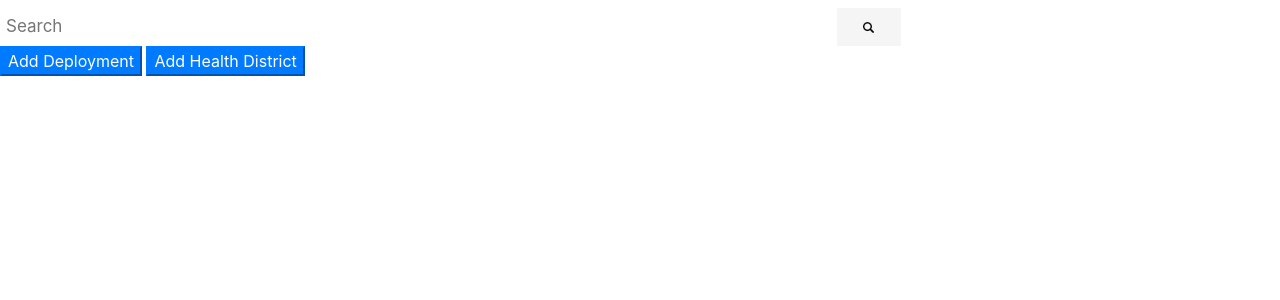
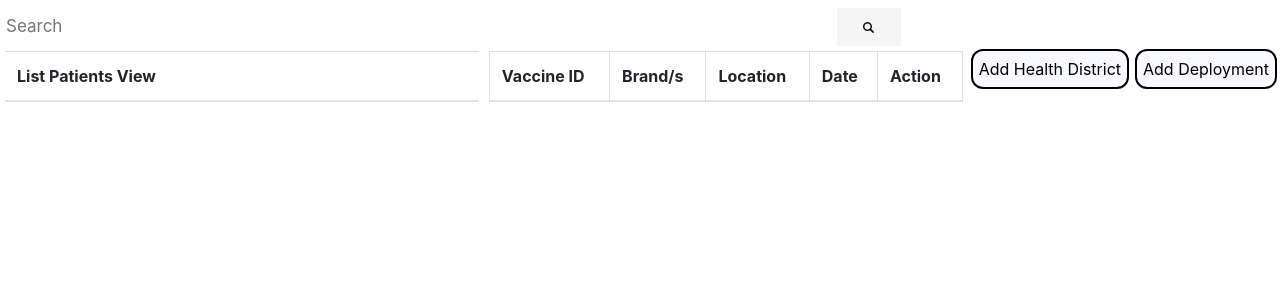
Before and after one commit to hawngrk/BaguioSMIT2, a PHP site: page /Admin/ManageDep.html in a window 1280 px wide. Shown: the top 300 px of the page. Run offline with PHP 8.4, Linux system fonts and the light colour scheme; lists and menus that the app fills with data are empty.

Commit message:
CSSAdmin and ManageDep minor update

```diff
--- a/Admin/ManageDep.html
+++ b/Admin/ManageDep.html
@@ -14,7 +14,6 @@
 
     <link href="../css/cssAdmin.css" rel="stylesheet">
     <title>Manage Vaccine</title>
-
 </head>
 <body>
 
@@ -27,7 +26,7 @@
     </form>
 </div>
 
-<button id = "addDepBtn" type="button" class="button btn-primary">
+<button id = "addDepBtn" type="button" class="button4 btn-primary">
     Add Deployment
 </button>
 
@@ -35,7 +34,8 @@
     <div class="modal-content">
         <span id = "close1" class="close">&times;</span>
         <div class="AddDeployment-PopUp">
-            <h3>Add Deployment</h3>>
+            <h3>Add Deployment</h3>
+            <div class="form-group">
                 <label for="district">Select Health District: </label>
                 <select name="district" id="district">
                     <option value="d1">District 1</option>
@@ -43,7 +43,9 @@
                     <option value="d3">District 3</option>
                     <option value="d4">District 4</option>
                 </select>
+            </div>
 
+            <div class="form-group">
                 <label for="PatientCateg">Category of patients: </label>
                 <select name="PatientCateg" id="PatientCateg">
                     <option value="A1">A1</option>
@@ -51,10 +53,14 @@
                     <option value="A3">A3</option>
                     <option value="A4">A4</option>
                 </select>
+            </div>
 
+            <div class="form-group">
                 <label for="date">Date: </label>
                 <input type="date" id="date" name="date">
+            </div>
 
+            <div class="form-group">
                 <label for="VaccineBr">Select Vaccine Brand: </label>
                 <select name="VaccineB" id="VaccineBr">
                     <option value="V1">V1</option>
@@ -62,7 +68,9 @@
                     <option value="V3">V3</option>
                     <option value="V4">V4</option>
                 </select>
+            </div>
 
+            <div class="form-group">
                 <label for="VaccineLot">Select Vaccine Lot: </label>
                 <select name="VaccineLot" id="VaccineLot">
                     <option value="VL1">VL1</option>
@@ -70,7 +78,9 @@
                     <option value="VL3">VL3</option>
                     <option value="VL4">VL4</option>
                 </select>
+            </div>
 
+            <div class="form-group">
                 <label for="VaccineBat">Select Vaccine Lot: </label>
                 <select name="VaccineLot" id="VaccineBat">
                     <option value="bat1">bat1</option>
@@ -80,27 +90,30 @@
                 </select>
             </div>
 
-        <button id = "cancel1"> Cancel </button>
-        <button id = 'next'> Next</button>
+        </div>
+
+        <button id = "cancel1" type="button" class="button5 btn-primary"> Cancel </button>
+        <button id = 'add1' type="button" class="button5 btn-primary"> Add</button>
     </div>
 </div>
+
 
 <div id="DeployModalConf" class="modal">
     <div class="modal-content">
         <span id = "close3" class="close">&times;</span>
         <div class="AddDeploymentConf-PopUp">
             <h3> Are you sure to add this deployment? </h3>
-            <button id = "no"> No </button>
-            <button id = 'yes'> Yes </button>
+            <button id = "no1" type="button" class="button5 btn-primary"> No </button>
+            <button id = "yes1" type="button" class="button5 btn-primary"> Yes </button>
         </div>
     </div>
 </div>
 
-<button id = "addHealthDBtn" type="button" class="button btn-primary">
+<button id = "addHealthDBtn" type="button" class="button4 btn-primary">
     Add Health District
 </button>
 
-<div id="HealthDModal1" class="modal">
+<div id="HealthDModal" class="modal">
     <div class="modal-content">
         <span id = "close2" class="close">&times;</span>
         <h5 class="modal-title" id="add-VaccineTitle">Add Health District</h5>
@@ -112,27 +125,65 @@
             <input type="checkbox" id="D3" name="vehicle3" value="Boat">
             <label for="D3"> District 3</label><br>
         </div>
-        <button id = "cancel2"> Cancel </button>
-        <button id = 'add'> Add</button>
+        <button id = "cancel2" type="button" class="button5 btn-primary"> Cancel </button>
+        <button id = 'add2' type="button" class="button5 btn-primary"> Add</button>
+    </div>
+</div>
+
+<div id="HealthDModalConf" class="modal">
+    <div class="modal-content">
+        <span id = "close4" class="close">&times;</span>
+        <div class="AddDeploymentConf-PopUp">
+            <h3> Are you sure to add this Health District? </h3>
+            <button id = "no2" type="button" class="button5 btn-primary"> No </button>
+            <button id = 'yes2' type="button" class="button5 btn-primary"> Yes </button>
+        </div>
+    </div>
+</div>
+
+<div class="row">
+    <div class="column column1">
+        <table class="table">
+            <thead>
+            <th>List Patients View</th>
+            </thead>
+        </table>
+    </div>
+    <div class="column column2">
+        <table class="table table-condensed table-striped table-hover table-bordered" id="tableDeploy">
+            <thead>
+            <th>Vaccine ID</th>
+            <th>Brand/s</th>
+            <th>Location</th>
+            <th>Date</th>
+            <th>Action</th>
+            </thead>
+        </table>
     </div>
 </div>
 </body>
 
+
+
 <script>
     var modal1 = document.getElementById("DeployModal");
-    var modal2 = document.getElementById("HealthDModal1");
+    var modal2 = document.getElementById("HealthDModal");
     var modal3 = document.getElementById("DeployModalConf");
+    var modal4 = document.getElementById("HealthDModalConf");
     var addDepButt = document.getElementById("addDepBtn");
     var addHealthD = document.getElementById("addHealthDBtn");
     var cancel1 = document.getElementById("cancel1");
     var cancel2 = document.getElementById("cancel2");
-    var add = document.getElementById("add");
-    var next = document.getElementById("next");
-    var no = document.getElementById("no");
-    var yes = document.getElementById("yes");
+    var add1 = document.getElementById("add1");
+    var add2 = document.getElementById("add2");
+    var no1 = document.getElementById("no1");
+    var yes1 = document.getElementById("yes1");
+    var no2 = document.getElementById("no2");
+    var yes = document.getElementById("yes2");
     var close1 = document.getElementById("close1")
     var close2 = document.getElementById("close2")
     var close3 = document.getElementById("close3")
+    var close4 = document.getElementById("close4")
 
     addDepButt.onclick = function (){
         modal1.style.display = "block";
@@ -142,15 +193,15 @@
         modal1.style.display = "none";
     }
 
-    next.onclick = function(){
+    add1.onclick = function(){
         modal3.style.display = "block";
     }
 
-    no.onclick = function(){
+    no1.onclick = function(){
         modal3.style.display = "none";
     }
 
-    yes.onclick = function(){
+    yes1.onclick = function(){
         //enter code to add deployment here
     }
 
@@ -162,15 +213,18 @@
         modal2.style.display = "none";
     }
 
-    add.onclick = function(){
-        //Enter code to add health district
+    add2.onclick = function(){
+        modal4.style.display = "block";
+    }
+
+    no2.onclick = function (){
+        modal4.style.display = "none";
     }
 
     window.onclick = function(event){
-        if(event.target == modal1 || event.target == modal2 || event.target == modal3){
+        if(event.target == modal1 || event.target == modal2){
             modal1.style.display = "none";
             modal2.style.display = "none";
-            modal3.style.display = "none";
         }
     }
 
@@ -183,6 +237,9 @@
     close3.onclick = function(){
         modal3.style.display = "none";
     }
+    close4.onclick = function(){
+        modal4.style.display = "none";
+    }
 
 </script>
 
--- a/css/cssAdmin.css
+++ b/css/cssAdmin.css
@@ -33,10 +33,11 @@ input[type=text] {
     float: right;
     background-color: ghostwhite;
     border: 2px solid black;
-    width: 10%;
+    width: auto;
     height: 40px;
     color: black!important;
     margin-right: 10px;
+    margin: 3px;
 }
 
 .button4 {
@@ -118,3 +119,37 @@ input[type=text] {
     text-decoration: none;
     cursor: pointer;
 }
+
+.button5 {
+    display: inline-block;
+    float: right;
+    background-color: ghostwhite;
+    border: 2px solid black;
+    width: auto;
+    height: 40px;
+    color: black!important;
+    margin-right: 10px;
+    margin: 3px;
+}
+
+.button5 {
+    border-radius: 12px;
+}
+
+.button5:hover {
+    background-color: #e7e7e7;
+}
+
+/* Create a two-column layout */
+.column {
+    float: left;
+    width: 50%;
+    padding: 5px;
+}
+
+/* Clearfix (clear floats) */
+.row::after {
+    content: "";
+    clear: both;
+    display: table;
+}
```
Lines whose indentation alone changed are shown as unchanged.
